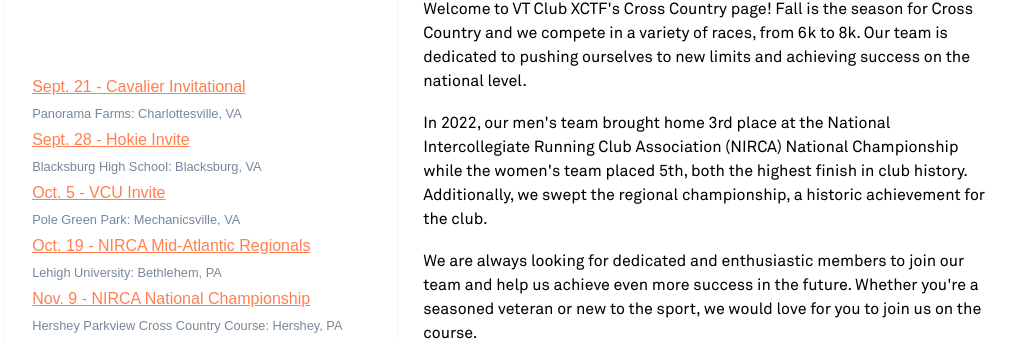
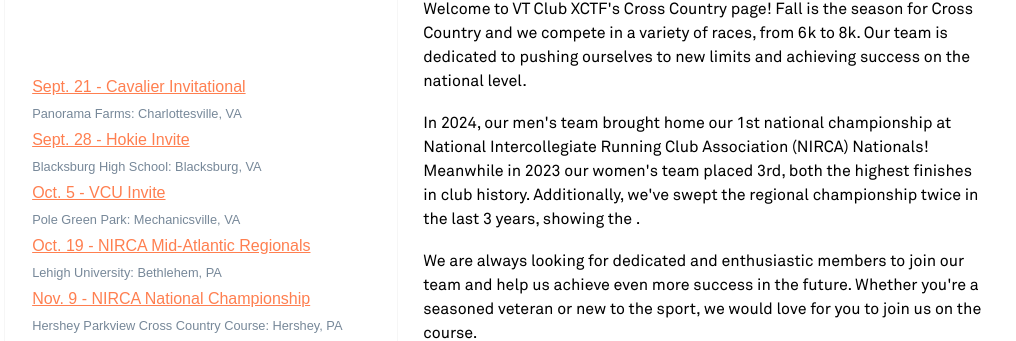
Before and after one commit to vakkale/vtclubxctf, a React (Create React App) app: page /competition/cross-country in a window 1280 px wide. Shown: the part 802-1143 px from the top of the page, without its empty margins (47-1063 px from the left). Built offline with nearby package versions, Linux system fonts and the light colour scheme; a web font is replaced by a local one.

Commit message:
actually added nats results

```diff
--- a/src/competition/crosscountry.jsx
+++ b/src/competition/crosscountry.jsx
@@ -67,7 +67,7 @@
         <div className="article-content">
             <h3>Find Your Stride!</h3>
             <p>Welcome to VT Club XCTF's Cross Country page! Fall is the season for Cross Country and we compete in a variety of races, from 6k to 8k. Our team is dedicated to pushing ourselves to new limits and achieving success on the national level.</p>
-            <p>In 2022, our men's team brought home 3rd place at the National Intercollegiate Running Club Association (NIRCA) National Championship while the women's team placed 5th, both the highest finish in club history. Additionally, we swept the regional championship, a historic achievement for the club.</p>
+            <p>In 2024, our men's team brought home our 1st national championship at National Intercollegiate Running Club Association (NIRCA) Nationals! Meanwhile in 2023 our women's team placed 3rd, both the highest finishes in club history. Additionally, we've swept the regional championship twice in the last 3 years, showing the .</p>
             <p>We are always looking for dedicated and enthusiastic members to join our team and help us achieve even more success in the future. Whether you're a seasoned veteran or new to the sport, we would love for you to join us on the course.</p>
             <p>Be sure to check this page regularly for updates on meet results and the schedule for upcoming meets. We look forward to seeing you at our next race!</p>
             <div className="img-container">
```
